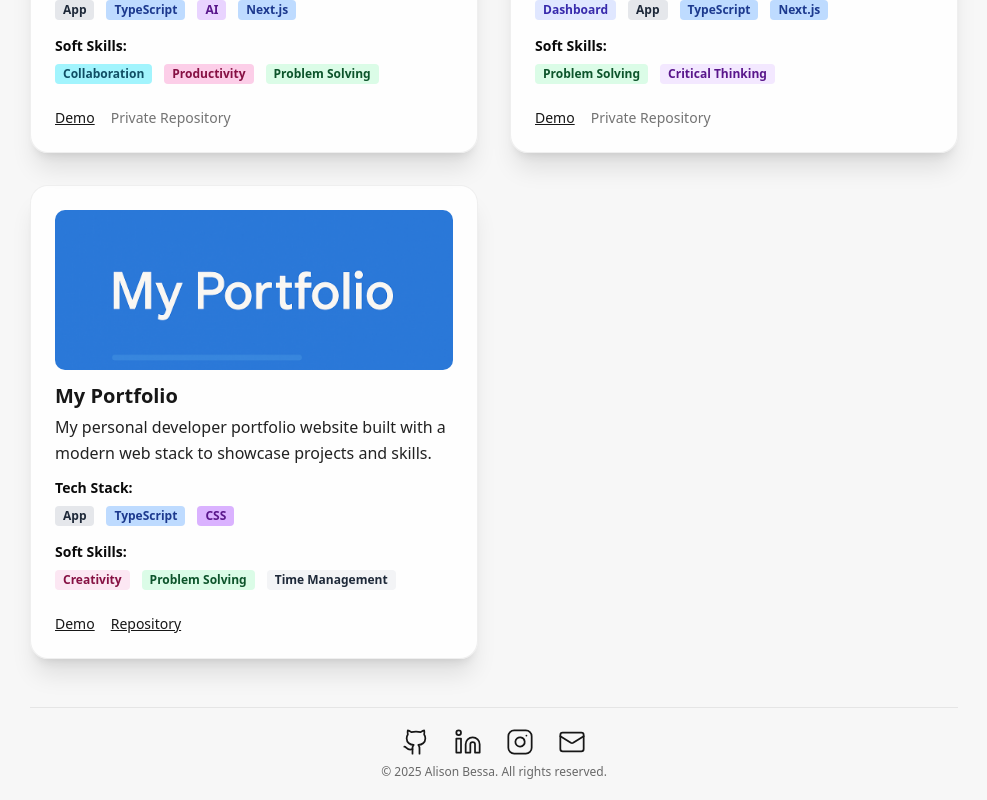
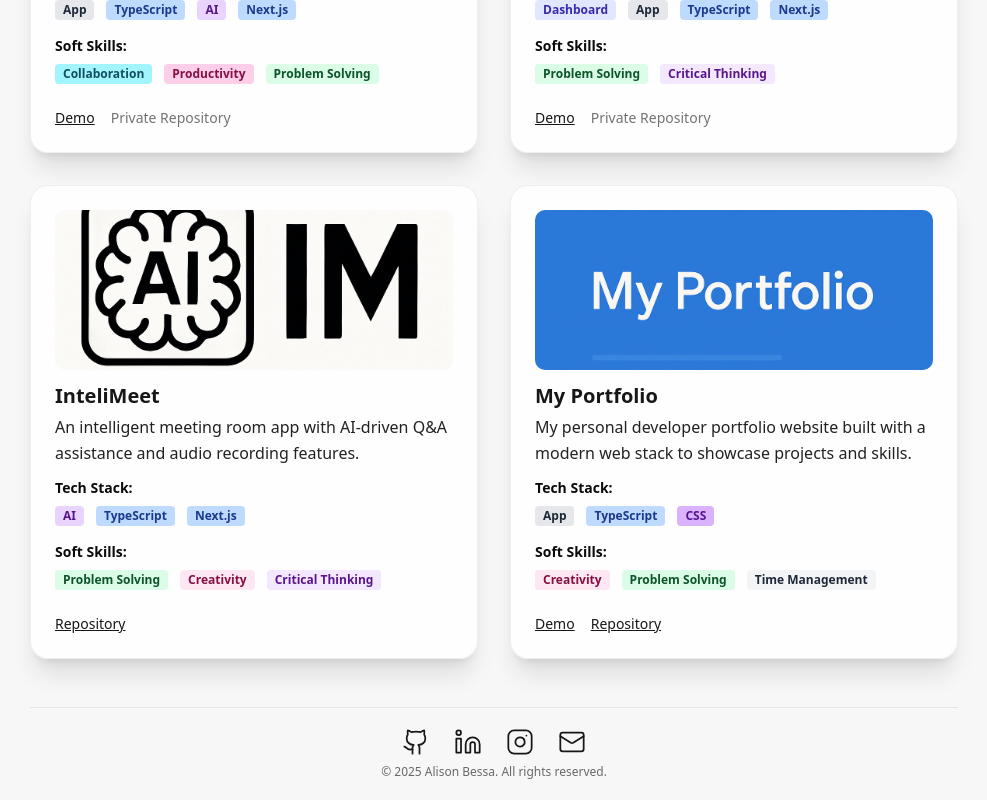
Before and after one commit to alisonbessa/my-portifolio, a Next.js app: page /projects in a window 1280 px wide. Shown: the part 642-1442 px from the top of the page, without its empty margins (146-1133 px from the left). Built offline with nearby package versions, Linux system fonts and the light colour scheme.

Commit message:
chore: add intelimeet

```diff
--- a/data/projects.ts
+++ b/data/projects.ts
@@ -204,37 +204,37 @@ export const projects: Project[] = [
         'Key features include collaborative budgeting groups with role-based permissions (Owner, Admin, Editor, Viewer), intelligent transaction categorization, budgeting goals tracking, detailed charts for financial analysis, and secure authentication with multiple sign-in options.',
     },
   },
-  // {
-  //   slug: 'intelimeet',
-  //   title: 'InteliMeet',
-  //   description:
-  //     'An intelligent meeting room app with AI-driven Q&A assistance and audio recording features.',
-  //   repoUrl: 'https://github.com/alisonbessa/intelimeet-web',
-  //   repoPrivate: false,
-  //   featured: false,
-  //   workInProgress: true,
-  //   tags: ['ai', 'typescript', 'problem-solving', 'creativity', 'critical-thinking', 'nextjs'],
-  //   date: '2024-08-01',
-  //   thumbnail: '/images/projects/intelimeet-thumb.png',
-  //   motivation:
-  //     'To enhance virtual meetings by providing an AI assistant that can answer questions in real time and record meeting discussions.',
-  //   challenges: [
-  //     'Integrating an AI Q&A system that provides accurate real-time answers during meetings',
-  //     'Managing real-time audio recording and playback in the browser without disrupting the user experience',
-  //   ],
-  //   learnings: [
-  //     'Deepened knowledge of integrating AI services (NLP models) into web applications for domain-specific Q&A',
-  //     'Learned how to build interactive, real-time features (like live Q&A and audio capture) with responsive UI/UX considerations',
-  //   ],
-  //   details: {
-  //     Overview:
-  //       'InteliMeet is a web application for intelligent virtual meetings. Each meeting room provides a Q&A interface where participants can ask questions and receive answers from an AI assistant in real time. The platform also allows recording the meeting audio for future reference.',
-  //     'Key Features':
-  //       "Key features include the ability to create dedicated meeting rooms, an AI-driven Q&A system that generates answers to participants' questions on the fly, and an option to record and replay meeting audio for archiving discussions.",
-  //     'Next features':
-  //       'The next tasks are to improve the audio chunk creation parameters and the parameters used by the AI. Create a speaker area where they have a better view of the questions and can answer them. Create an authentication system for better user control.',
-  //   },
-  // },
+  {
+    slug: 'intelimeet',
+    title: 'InteliMeet',
+    description:
+      'An intelligent meeting room app with AI-driven Q&A assistance and audio recording features.',
+    repoUrl: 'https://github.com/alisonbessa/intelimeet-web',
+    repoPrivate: false,
+    featured: false,
+    workInProgress: true,
+    tags: ['ai', 'typescript', 'problem-solving', 'creativity', 'critical-thinking', 'nextjs'],
+    date: '2024-08-01',
+    thumbnail: '/images/projects/intelimeet-thumb.png',
+    motivation:
+      'To enhance virtual meetings by providing an AI assistant that can answer questions in real time and record meeting discussions.',
+    challenges: [
+      'Integrating an AI Q&A system that provides accurate real-time answers during meetings',
+      'Managing real-time audio recording and playback in the browser without disrupting the user experience',
+    ],
+    learnings: [
+      'Deepened knowledge of integrating AI services (NLP models) into web applications for domain-specific Q&A',
+      'Learned how to build interactive, real-time features (like live Q&A and audio capture) with responsive UI/UX considerations',
+    ],
+    details: {
+      Overview:
+        'InteliMeet is a web application for intelligent virtual meetings. Each meeting room provides a Q&A interface where participants can ask questions and receive answers from an AI assistant in real time. The platform also allows recording the meeting audio for future reference.',
+      'Key Features':
+        "Key features include the ability to create dedicated meeting rooms, an AI-driven Q&A system that generates answers to participants' questions on the fly, and an option to record and replay meeting audio for archiving discussions.",
+      'Next features':
+        'The next tasks are to improve the audio chunk creation parameters and the parameters used by the AI. Create a speaker area where they have a better view of the questions and can answer them. Create an authentication system for better user control.',
+    },
+  },
   {
     slug: 'my-portfolio',
     title: 'My Portfolio',
```
